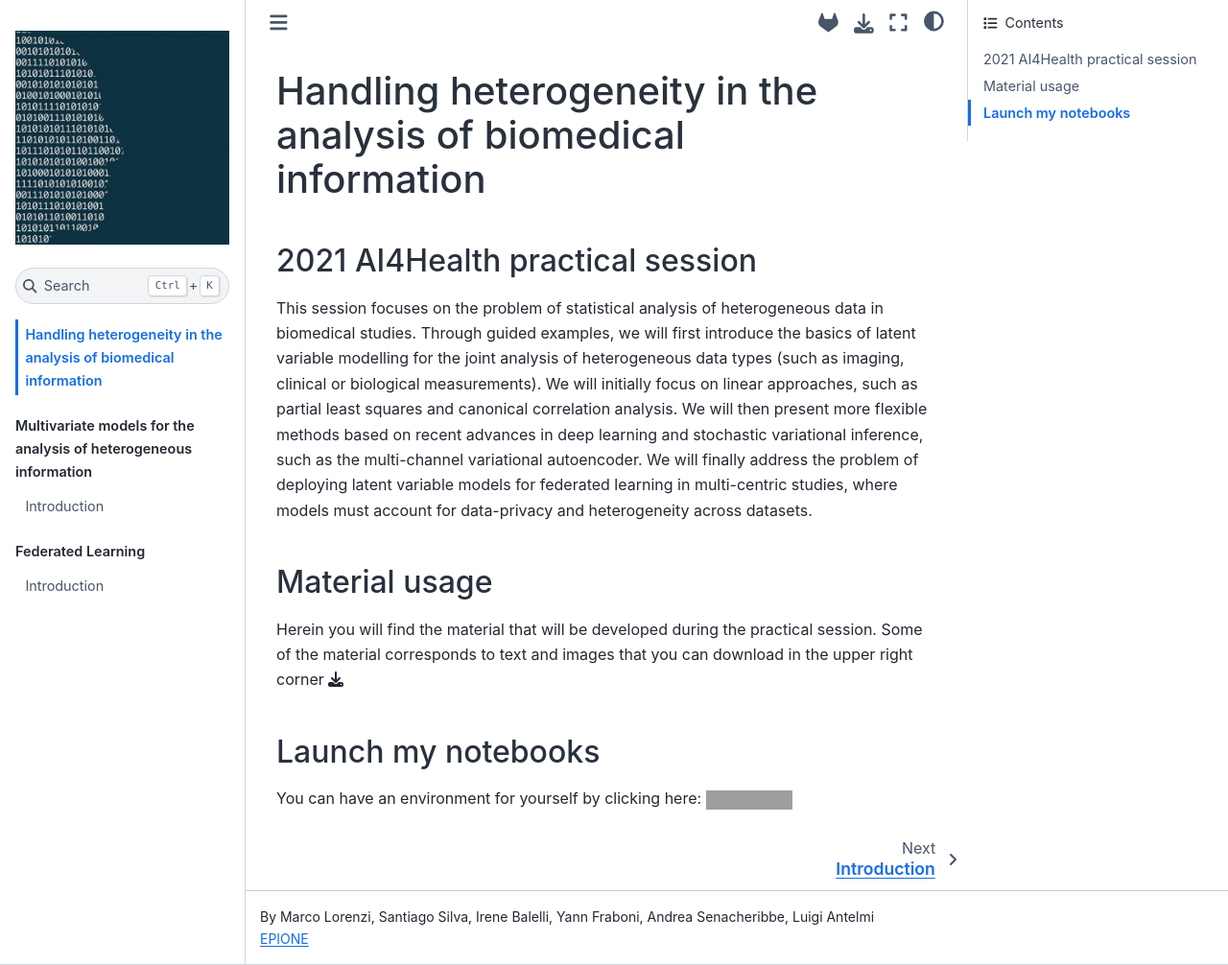
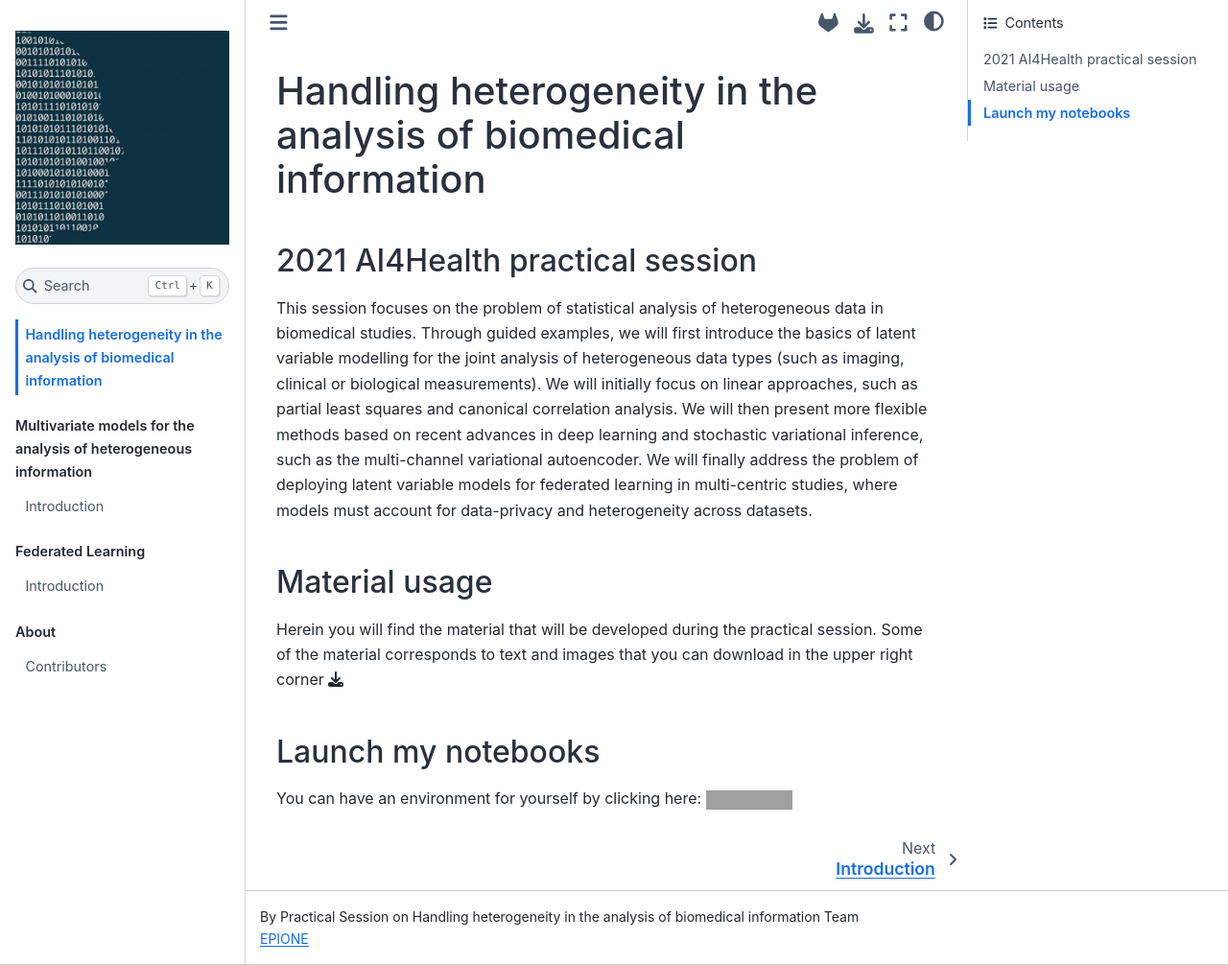
Before and after one commit to kchennen/flhd, a Jupyter Book: the page built from index.md, in a window 1280 px wide and 1006 px high. Shown: the whole window at 96% size. Built offline with Jupyter Book 1.0.4 settings and Sphinx 7.4.7 and the Sphinx Book theme 1.1.4, drawn with Linux system fonts in a browser that asks for light colours; pages that are not in the unit, such as notebooks, are missing from menus; grey boxes are pictures that could not be loaded.

Commit message:
Collaborators

```diff
--- a/_config.yml
+++ b/_config.yml
@@ -1,5 +1,5 @@
 title: "AI4health winter school - Practical Session on Handling heterogeneity in the analysis of biomedical information"
-author: Marco Lorenzi, Santiago Silva, Irene Balelli, Yann Fraboni, Andrea Senacheribbe, Luigi Antelmi
+author: "Practical Session on Handling heterogeneity in the analysis of biomedical information Team"
 logo: "assets/img/logo.jpg"
 only_build_toc_files: true
 exclude_patterns: [_build, Thumbs.db, .DS_Store, "**.ipynb_checkpoints", "README.md"]
--- a/_toc.yml
+++ b/_toc.yml
@@ -24,7 +24,9 @@
   - file: federated_learning/federated_mcvae_adni.ipynb
     title: Federated Multi-channel VAEs on biomedical data
 
-
+- part: About
+  chapters:
+    - file: contributors.md
 
 # - part: federated Learning
 # chapters:
```
Also changed, not shown: contributors.md (added, +52 -0 lines).
